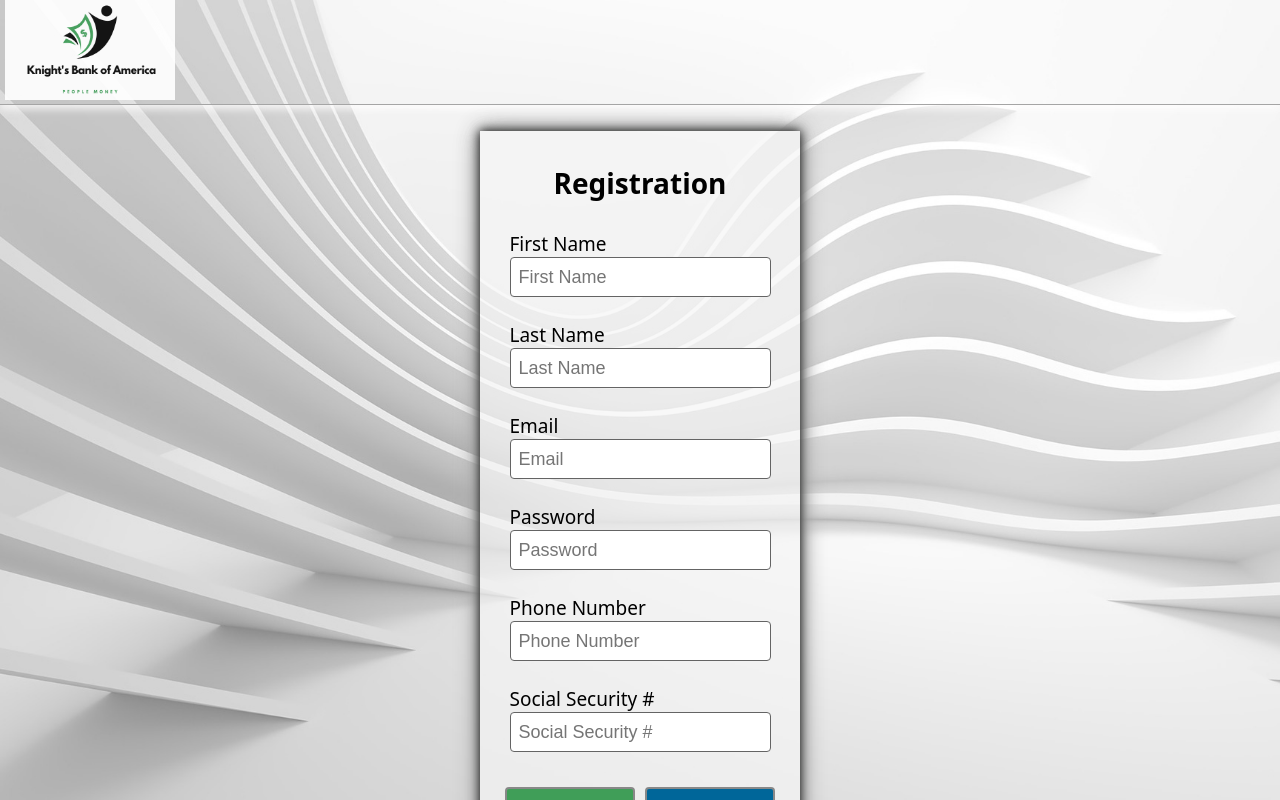
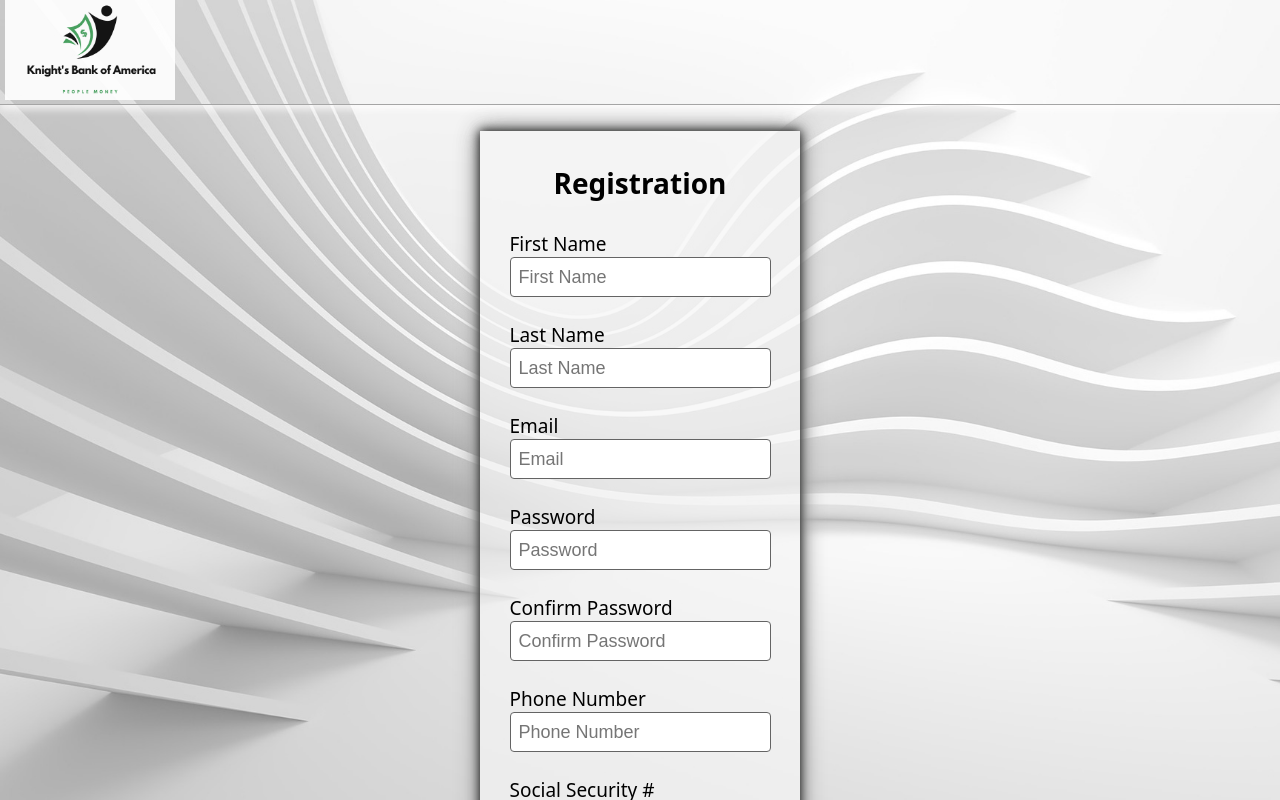
Before and after one commit to REV-G1-P1/P3-Repo-FrontEnd, a React (Create React App) app: page /register in a window 1280 px wide. Built offline with nearby package versions, Linux system fonts and the light colour scheme.

Commit message:
Create Register.tsx

```diff
--- a/src/Components/Register/Register.tsx
+++ b/src/Components/Register/Register.tsx
@@ -42,6 +42,14 @@ export const RegisterPage:React.FC = () => {
         });
     }
 
+      const handleConfirmPassword= (e:React.ChangeEvent<HTMLInputElement>) =>{
+       if( user.password !== e.target.value){
+        e.currentTarget.setCustomValidity("Passwords Don't Match");
+    }   else {
+        e.currentTarget.setCustomValidity('');
+      }
+}
+
     useEffect(() => {
         if(userState.isLoggedIn) navigate('/home')
     }, [userState.isLoggedIn])
@@ -78,6 +86,9 @@ export const RegisterPage:React.FC = () => {
                 <label>Password</label>
                 <input type="password" name="password" placeholder="Password" onChange={handleChange} required/>
 
+                <label>Confirm Password</label>
+                <input type="password" name="confirm password" placeholder="Confirm Password" onChange={handleConfirmPassword} required/>
+
                 <label>Phone Number</label>
                 <input type="number" maxLength={9} name="phoneNumber" placeholder="Phone Number" onChange={handleChange} required/>
 
```
